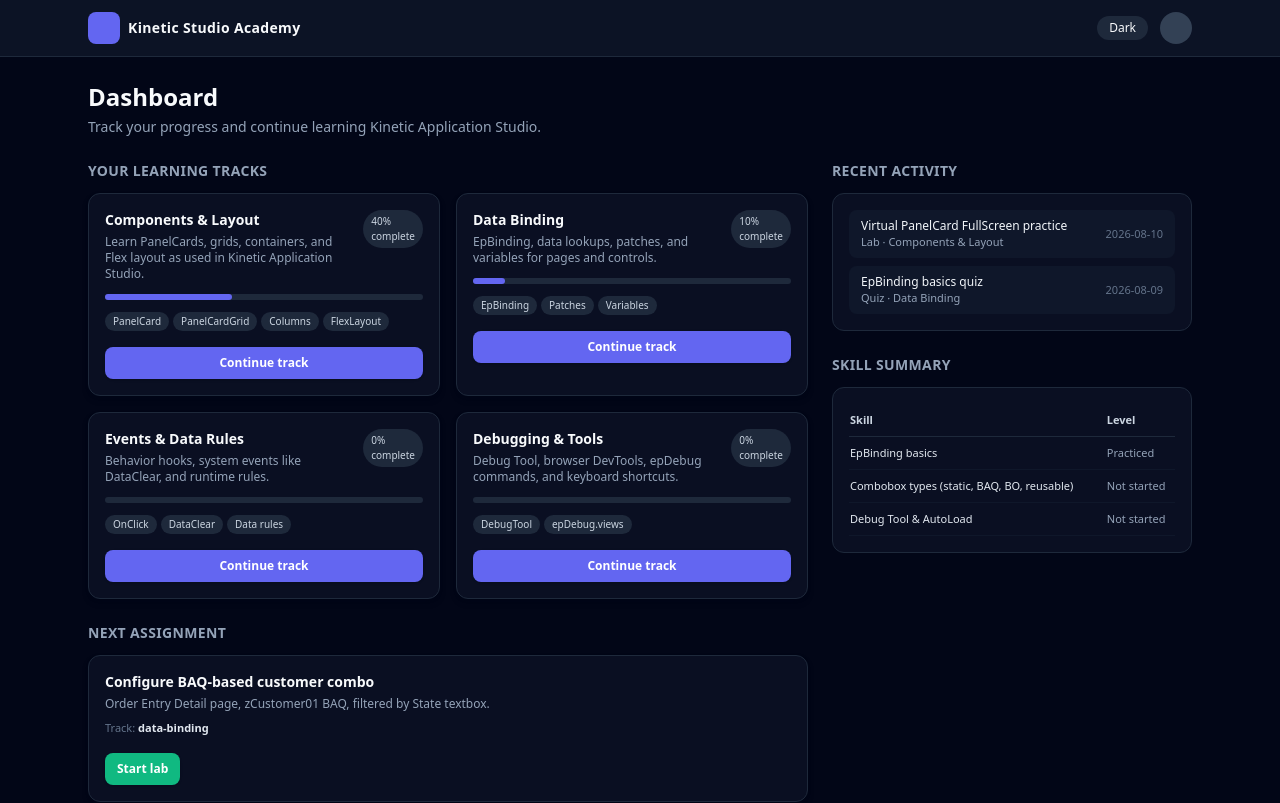
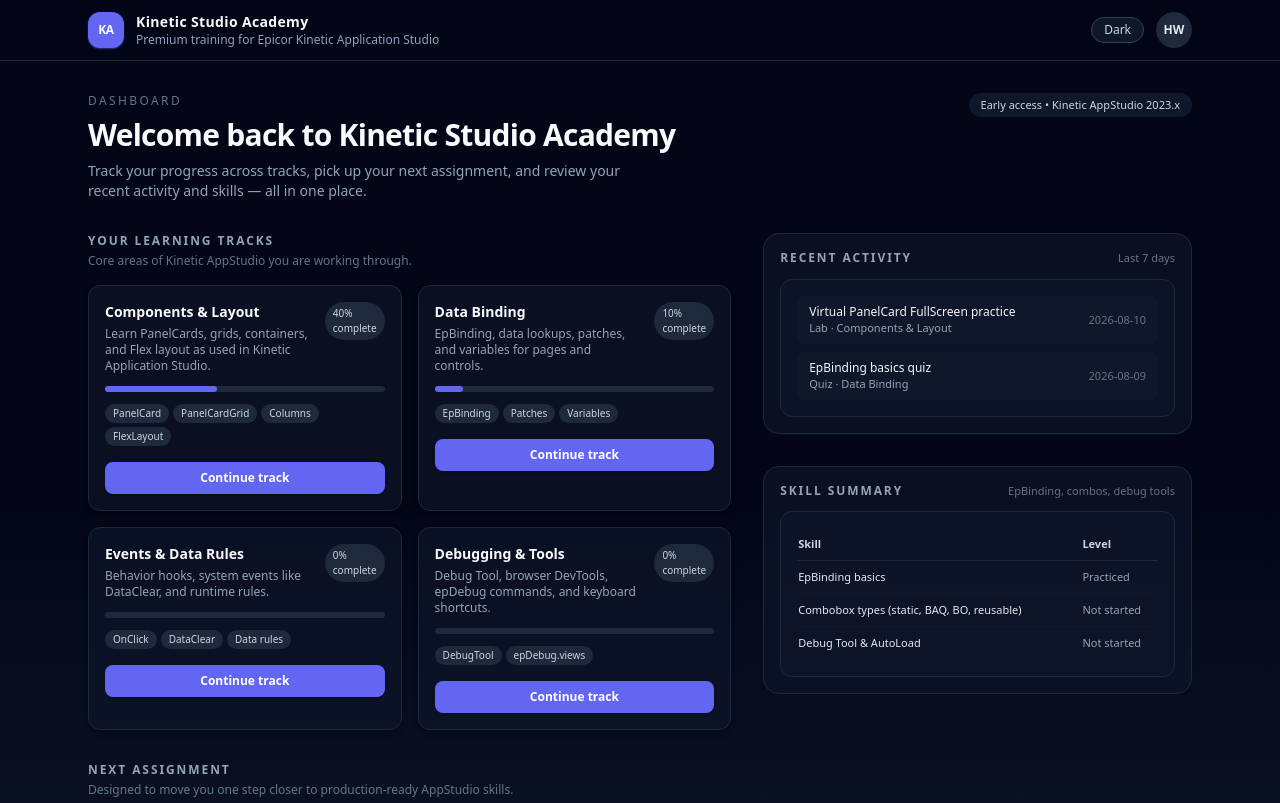
Before and after one commit to HGW-Pro/kinetic-appstudio-academy, a Next.js app: page /dashboard in a window 1280 px wide. Shown: the top 803 px of the page. Built offline with nearby package versions, Linux system fonts and the light colour scheme.

Commit message:
Polish dashboard UI: dark gradient, sticky header, tighter typography, spacing, and card containers so Tailwind-based design feels premium while keeping existing tracks, next assignment, activity, and skill summary content.

```diff
--- a/app/dashboard/page.tsx
+++ b/app/dashboard/page.tsx
@@ -74,41 +74,66 @@
 
 export default function DashboardPage() {
   return (
-    <div className="min-h-screen bg-slate-950 text-slate-50">
-      <header className="border-b border-slate-800 bg-slate-900/80 backdrop-blur">
+    <div className="min-h-screen bg-gradient-to-b from-slate-950 via-slate-950 to-slate-900 text-slate-50">
+      <header className="sticky top-0 z-30 border-b border-slate-800 bg-slate-950/80 backdrop-blur">
         <div className="mx-auto flex max-w-6xl items-center justify-between px-6 py-3">
-          <div className="flex items-center gap-2">
-            <div className="h-8 w-8 rounded-lg bg-indigo-500" />
+          <div className="flex items-center gap-3">
+            <div className="flex h-9 w-9 items-center justify-center rounded-xl bg-indigo-500 shadow-sm shadow-indigo-500/50">
+              <span className="text-xs font-bold tracking-tight">KA</span>
+            </div>
+            <div className="flex flex-col">
               <span className="text-sm font-semibold tracking-wide">
                 Kinetic Studio Academy
               </span>
+              <span className="text-xs text-slate-400">
+                Premium training for Epicor Kinetic Application Studio
+              </span>
+            </div>
           </div>
           <div className="flex items-center gap-3">
-            <button className="rounded-full bg-slate-800 px-3 py-1 text-xs">
+            <button className="rounded-full border border-slate-700 bg-slate-900 px-3 py-1 text-xs text-slate-300 shadow-sm hover:border-indigo-400 hover:text-indigo-200">
               Dark
             </button>
-            <div className="h-8 w-8 rounded-full bg-slate-700" />
+            <div className="flex h-9 w-9 items-center justify-center rounded-full bg-slate-800 text-xs font-semibold text-slate-200">
+              HW
+            </div>
           </div>
         </div>
       </header>
 
-      <main className="mx-auto max-w-6xl px-6 py-6">
-        <div className="mb-6 flex items-center justify-between">
-          <div>
-            <h1 className="text-2xl font-semibold">Dashboard</h1>
-            <p className="mt-1 text-sm text-slate-400">
-              Track your progress and continue learning Kinetic Application Studio.
+      <main className="mx-auto max-w-6xl px-6 py-8">
+        <section className="mb-8 flex items-start justify-between gap-4">
+          <div className="space-y-2">
+            <p className="text-xs uppercase tracking-[0.2em] text-slate-500">
+              Dashboard
+            </p>
+            <h1 className="text-3xl font-semibold tracking-tight">
+              Welcome back to Kinetic Studio Academy
+            </h1>
+            <p className="max-w-xl text-sm text-slate-400">
+              Track your progress across tracks, pick up your next assignment, and
+              review your recent activity and skills — all in one place.
             </p>
           </div>
+          <div className="hidden text-xs text-slate-400 md:flex md:flex-col md:items-end md:gap-1">
+            <span className="rounded-full bg-slate-900 px-3 py-1 text-[11px] font-medium text-slate-300">
+              Early access • Kinetic AppStudio 2023.x
+            </span>
           </div>
+        </section>
 
-        <div className="grid gap-6 lg:grid-cols-[2fr,1fr]">
-          <div className="space-y-6">
-            <section>
-              <div className="mb-3 flex items-center justify-between">
-                <h2 className="text-sm font-semibold uppercase tracking-wide text-slate-400">
+        <div className="grid gap-8 lg:grid-cols-[2.1fr,1.4fr]">
+          <div className="space-y-8">
+            <section className="space-y-4">
+              <div className="flex items-center justify-between">
+                <div>
+                  <h2 className="text-xs font-semibold uppercase tracking-[0.16em] text-slate-400">
                     Your learning tracks
                   </h2>
+                  <p className="mt-1 text-xs text-slate-500">
+                    Core areas of Kinetic AppStudio you are working through.
+                  </p>
+                </div>
               </div>
               <div className="grid gap-4 md:grid-cols-2">
                 {mockTracks.map((track) => (
@@ -117,27 +142,38 @@
               </div>
             </section>
 
-            <section>
-              <div className="mb-3 flex items-center justify-between">
-                <h2 className="text-sm font-semibold uppercase tracking-wide text-slate-400">
+            <section className="space-y-4">
+              <div className="flex items-center justify-between">
+                <div>
+                  <h2 className="text-xs font-semibold uppercase tracking-[0.16em] text-slate-400">
                     Next assignment
                   </h2>
+                  <p className="mt-1 text-xs text-slate-500">
+                    Designed to move you one step closer to production-ready AppStudio skills.
+                  </p>
+                </div>
               </div>
               <NextAssignmentCard assignment={nextAssignment} />
             </section>
           </div>
 
-          <div className="space-y-6">
-            <section>
-              <h2 className="mb-3 text-sm font-semibold uppercase tracking-wide text-slate-400">
+          <div className="space-y-8">
+            <section className="space-y-3 rounded-2xl border border-slate-800 bg-slate-900/60 p-4 shadow-sm shadow-slate-900/40">
+              <div className="flex items-center justify-between">
+                <h2 className="text-xs font-semibold uppercase tracking-[0.16em] text-slate-400">
                   Recent activity
                 </h2>
+                <span className="text-[11px] text-slate-500">Last 7 days</span>
+              </div>
               <ActivityFeed items={mockActivity} />
             </section>
-            <section>
-              <h2 className="mb-3 text-sm font-semibold uppercase tracking-wide text-slate-400">
+            <section className="space-y-3 rounded-2xl border border-slate-800 bg-slate-900/60 p-4 shadow-sm shadow-slate-900/40">
+              <div className="flex items-center justify-between">
+                <h2 className="text-xs font-semibold uppercase tracking-[0.16em] text-slate-400">
                   Skill summary
                 </h2>
+                <span className="text-[11px] text-slate-500">EpBinding, combos, debug tools</span>
+              </div>
               <SkillSummary skills={skillSummary} />
             </section>
           </div>
```
Lines whose indentation alone changed are shown as unchanged.
